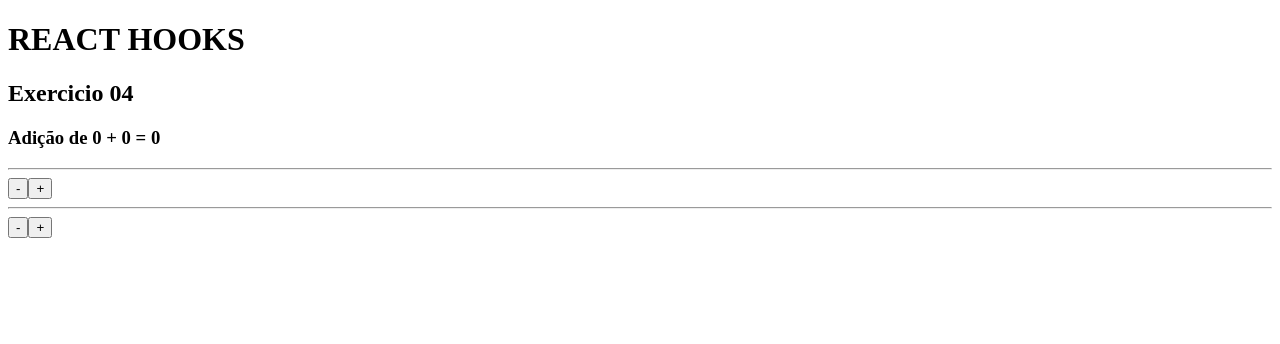
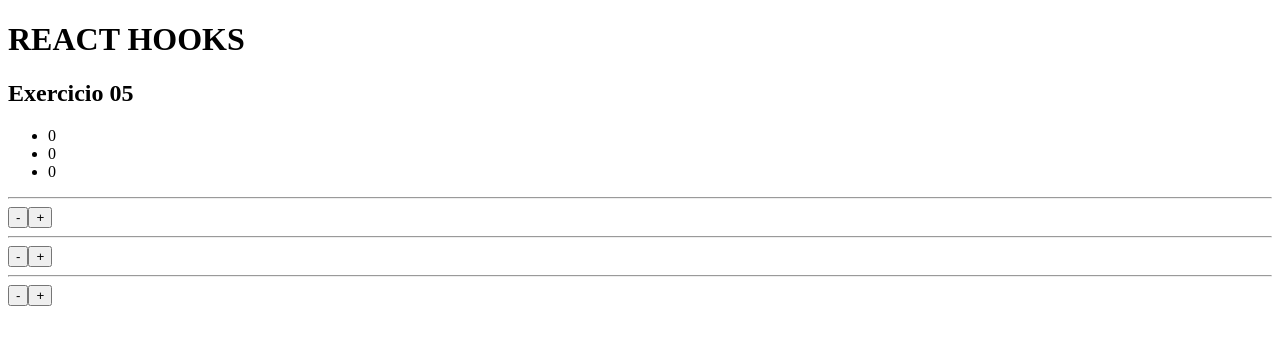
Before and after one commit to ravydev/react_next_hooks_new, a React (Vite) app: page / in a window 1280 px wide. Shown: the top 344 px of the page. Built offline with nearby package versions, Linux system fonts and the light colour scheme.

Commit message:
07_hooks

```diff
--- a/src/App.jsx
+++ b/src/App.jsx
@@ -6,7 +6,8 @@
 //import HookState03 from './components/UseState_03'
 //import HookState04 from './components/UseState_04'
 //import HookState05 from './components/UseState_05'
-import HookState06 from './components/UseState_06'
+//import HookState06 from './components/UseState_06'
+import HookState07 from './components/UseState_07'
 
 export default function App() {
 
@@ -17,8 +18,10 @@
                {/*<HookState02 />*/}
                {/*<HookState03 />*/}
                {/*<HookState04 />*/}
+               {/*<HookState05 />*/}
+               {/*<HookState06 />*/}
 
-               <HookState06 />
+                  <HookState07 />
         </>
     )
 }
--- /dev/null
+++ b/src/components/UseState_07.jsx
@@ -0,0 +1,41 @@
+import React from "react";
+import { useState } from "react";
+import UseState_07a from "./UseState_07a";
+
+export default () => {
+
+        const [valor,setValor] = useState([0,0,0])
+
+        function atualizar(indice, unidade) {
+            const tmp = [...valor];
+            tmp[indice] = tmp[indice] + unidade
+            setValor(tmp)
+
+        }
+
+        function decValor1() {atualizar(0,-1)}
+        function incValor1() {atualizar(0,1)}
+        function decValor2() {atualizar(1,-1)}
+        function incValor2() {atualizar(1,1)}
+        function decValor3() {atualizar(2,-1)}
+        function incValor3() {atualizar(2,1)}
+
+
+    return (
+        <>
+            <h2>Exercicio 05</h2>
+            <ul>
+                <li>{valor[0]}</li>
+                <li>{valor[1]}</li>
+                <li>{valor[2]}</li>
+
+            </ul>
+            <hr />
+            <UseState_07a funcaoDec={decValor1} funcaoInc={incValor1}/>
+            <hr />
+            <UseState_07a funcaoDec={decValor2} funcaoInc={incValor2}/>
+            <hr />
+            <UseState_07a funcaoDec={decValor3} funcaoInc={incValor3}/>
+        </>
+    )
+}
--- /dev/null
+++ b/src/components/UseState_07a.jsx
@@ -0,0 +1,11 @@
+import React from "react";
+
+export default ({funcaoDec, funcaoInc}) => {
+    return (
+        <>
+            <button onClick={funcaoDec}>-</button>
+            <button onClick={funcaoInc}>+</button>
+        </>
+
+    )
+}
```
